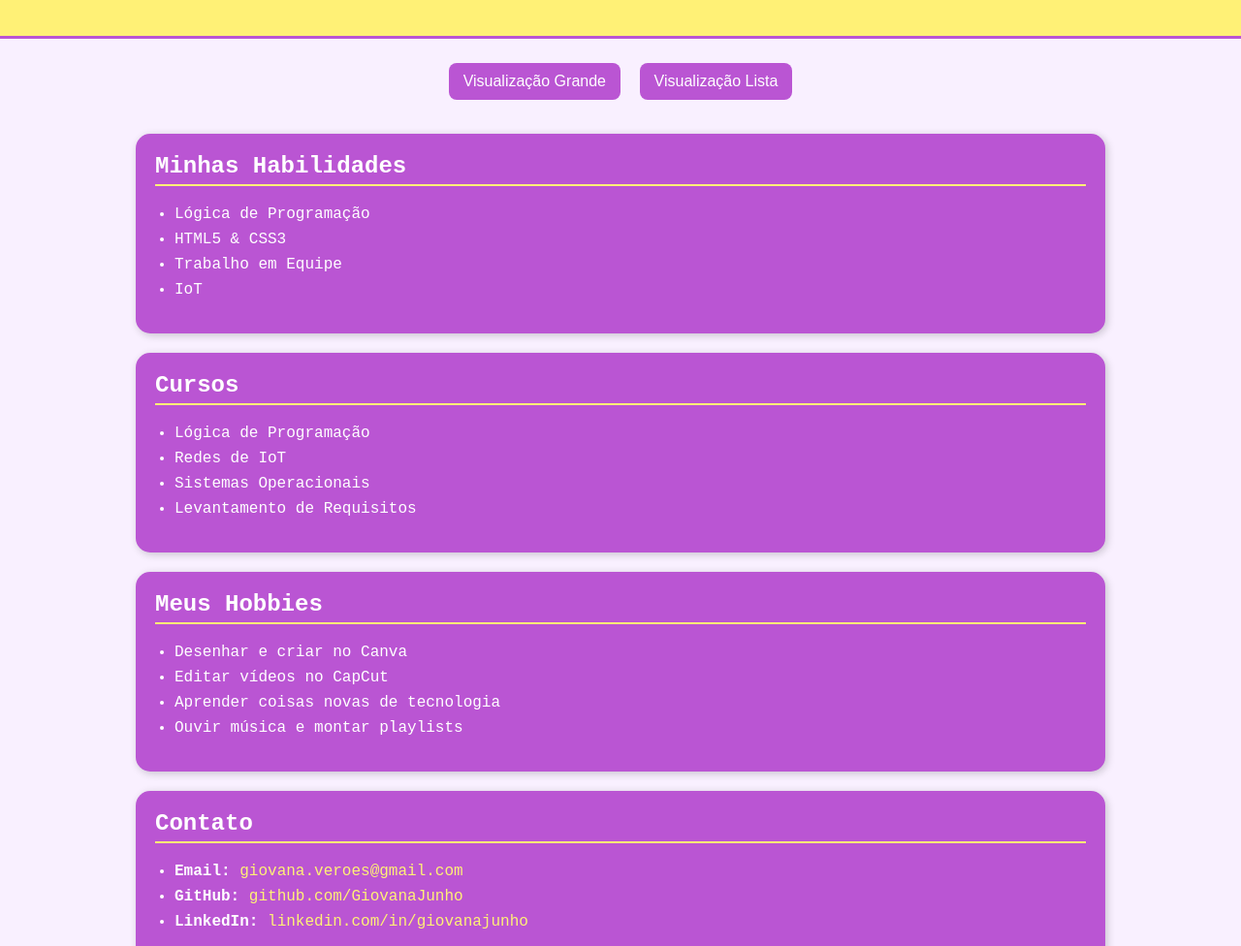
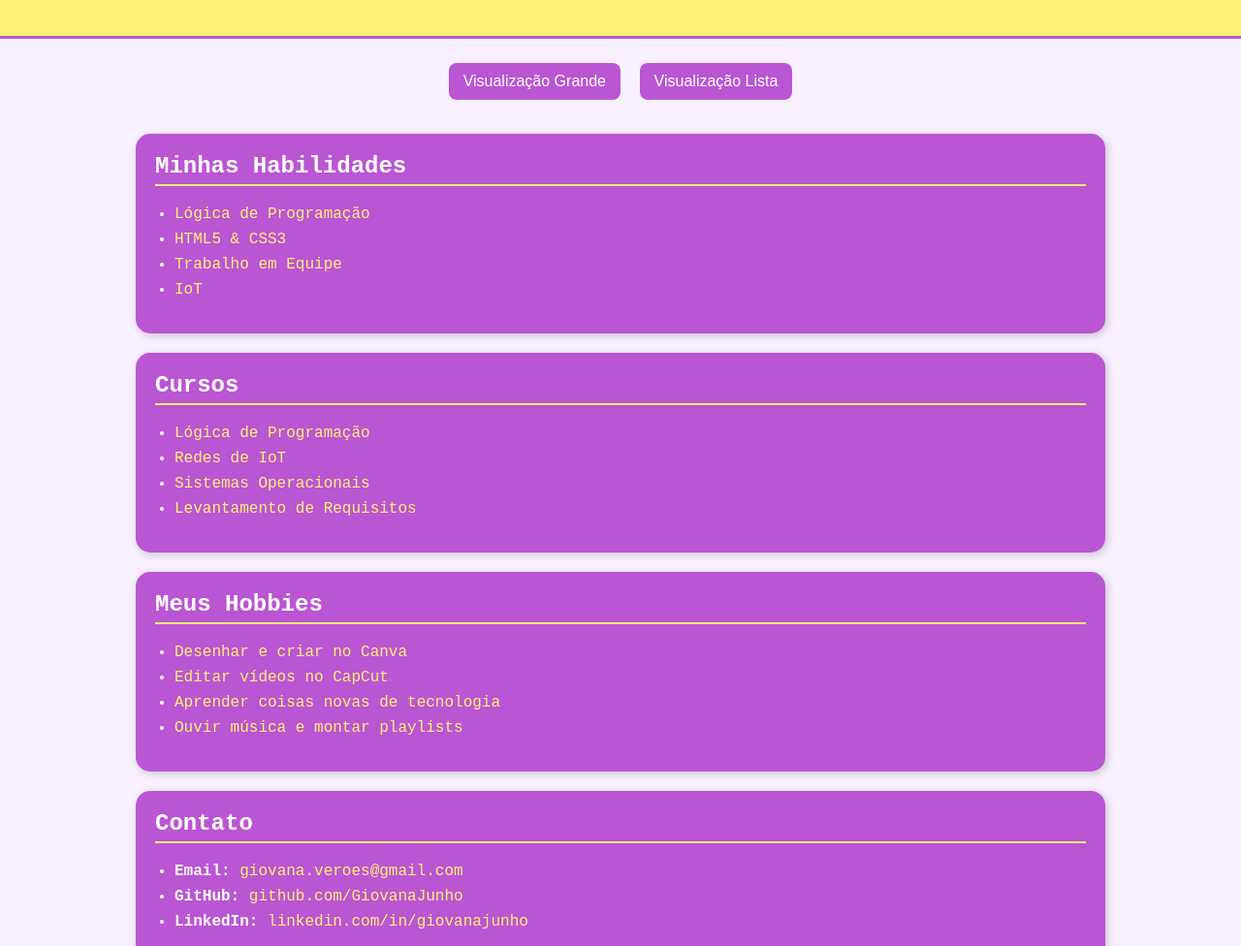
Before and after one commit to Gih0junho/INDE.html, a plain HTML site: page index.html in a window 1280 px wide. Shown: the part 121-1097 px from the top of the page at 97% size. Drawn offline with Linux system fonts and the light colour scheme.

Commit message:
Add files via upload

```diff
--- a/index.html
+++ b/index.html
@@ -135,36 +135,37 @@
     <button class="buttons-visualization" onclick="MudarLista()">Visualização Lista</button>
   </div>
 
-  <main class="lista" id="principal">
+  <main id="principal" class="lista">
     <section>
       <h2>Minhas Habilidades</h2>
       <ul>
-        <li>Lógica de Programação</li>
-        <li>HTML5 & CSS3</li>
-        <li>Trabalho em Equipe</li>
-        <li>IoT</li>
+        <li><a href="https://www.locaweb.com.br/blog/temas/codigo-aberto/logica-de-programacao-o-que-e/" target="_blank">Lógica de Programação</a></li>
+        <li><a href="https://www.treinaweb.com.br/blog/o-que-e-e-como-comecar-com-html-e-css" target="_blank">HTML5 & CSS3</a></li>
+        <li><a href="https://www.portaldorh.ms.gov.br/artigo-trabalho-em-equipe-veja-qual-a-importancia-para-o-sucesso-organizacional/" target="_blank">Trabalho em Equipe</a></li>
+        <li><a href="https://www.3eunicamp.com/post/o-que-%C3%A9-iot-descubra-mais-sobre-a-internet-das-coisas?gad_source=1&gad_campaignid=20527797266&gbraid=0AAAAADMRGQEoGKCgSvKrZpqQz9HIUxmVY&gclid=Cj0KCQjwndHEBhDVARIsAGh0g3CoWwmKcazd6ijXwGs7IBLCu_xPULizSNYgv0lPXViuJhiWKy56KlcaAtyaEALw_wcB" target="_blank">IoT</a></li>
       </ul>
     </section>
 
     <section>
       <h2>Cursos</h2>
       <ul>
-        <li>Lógica de Programação</li>
-        <li>Redes de IoT</li>
-        <li>Sistemas Operacionais</li>
-        <li>Levantamento de Requisitos</li>
+        <li><a href="https://www.alura.com.br/formacao-programacao?utm_term=curso%20de%20l%C3%B3gica%20de%20programa%C3%A7%C3%A3o&utm_campaign=%5BSearch%5D+%5BPerformance%5D+-+Cursos+-+Campanha+Unificada&utm_source=google&utm_medium=cpc&campaign_id=10211097486_147812395669_655638997881&utm_id=10211097486_147812395669_655638997881&hsa_acc=7964138385&hsa_cam=%5BSearch%5D+%5BPerformance%5D+-+Cursos+-+Campanha+Unificada&hsa_grp=147812395669&hsa_ad=655638997881&hsa_src=g&hsa_tgt=kwd-333260569824&hsa_kw=curso%20de%20l%C3%B3gica%20de%20programa%C3%A7%C3%A3o&hsa_mt=e&hsa_net=google&hsa_ver=3&gad_source=1&gad_campaignid=10211097486&gbraid=0AAAAADpqZICVP7yTp0Is4rFn4IjUFol-Y&gclid=Cj0KCQjwndHEBhDVARIsAGh0g3BJecmCqM3hKU7sojqZxNDpSFBCsb4e7m8GxJWni5qvzIJU-X2oE2MaApg2EALw_wcB" target="_blank">Lógica de Programação</a></li>
+        <li><a href="https://cursos.sesisenai.org.br/cursos-tecnicos/tecnico-em-internet-das-coisas-iot/5756" target="_blank">Redes de IoT</a></li>
+        <li><a href="https://www.udemy.com/course/curso-sistemas-operacionais-basico/?utm_source=adwords&utm_medium=udemyads&utm_campaign=MX_FF-CONV_BR_Search-NB_DSA_Beta_la.PT_Google&campaigntype=Search&portfolio=Brazil&language=PT&product=Course&test=&audience=DSA&topic=&priority=Beta&funnel=Conversion&utm_content=&utm_term=_._ag_164619374106_._ad_706585633337_._kw__._de_c_._dm__._pl__._ti_dsa-2328541782635_._li_9100454_._pd__._&matchtype=&gad_source=1&gad_campaignid=21497093485&gbraid=0AAAAADROdO2gu-qhKW3o1fVoFN6kjyWKR&gclid=Cj0KCQjwndHEBhDVARIsAGh0g3DgcicLM4V9PQHX41T0C4MHa1RCSV3d0q2BwNoc3ltfIFmDTg_JpkQaAs8EEALw_wcB&couponCode=PMNVD2025" target="_blank">Sistemas Operacionais</a></li>
+        <li><a href="https://www.alura.com.br/formacao-carreira-tester-qa?utm_term=&utm_campaign=%5BSearch%5D+%5BPerformance%5D+%5BCursos%5D+DSA+-+Forma%C3%A7%C3%B5es&utm_source=google&utm_medium=cpc&campaign_id=21045490451_158851964763_691754664154&utm_id=21045490451_158851964763_691754664154&hsa_acc=7964138385&hsa_cam=%5BSearch%5D+%5BPerformance%5D+%5BCursos%5D+DSA+-+Forma%C3%A7%C3%B5es&hsa_grp=158851964763&hsa_ad=691754664154&hsa_src=g&hsa_tgt=dsa-2276348409543&hsa_kw=&hsa_mt=&hsa_net=google&hsa_ver=3&gad_source=1&gad_campaignid=21045490451&gbraid=0AAAAADpqZIAFWOS2HvY_9Ztv7ktlFfDfn&gclid=Cj0KCQjwndHEBhDVARIsAGh0g3CYP1K_dFAVmVRyiO-NVZf4ClJzj4yRI2up0kzoSFwNPl_0CNkjD50aAv8WEALw_wcB" target="_blank">Levantamento de Requisitos</a></li>
       </ul>
     </section>
 
     <section>
       <h2>Meus Hobbies</h2>
       <ul>
-        <li>Desenhar e criar no Canva</li>
-        <li>Editar vídeos no CapCut</li>
-        <li>Aprender coisas novas de tecnologia</li>
-        <li>Ouvir música e montar playlists</li>
+        <li><a href="https://www.canva.com/" target="_blank">Desenhar e criar no Canva</a></li>
+        <li><a href="https://www.capcut.com/" target="_blank">Editar vídeos no CapCut</a></li>
+        <li><a href="https://www.alura.com.br/" target="_blank">Aprender coisas novas de tecnologia</a></li>
+        <li><a href="https://www.spotify.com/" target="_blank">Ouvir música e montar playlists</a></li>
       </ul>
     </section>
+
 
     <section>
       <h2>Contato</h2>
@@ -189,8 +190,8 @@
 
     function MudarLista() {
       const main = document.getElementById("principal");
-      principal.classList.remove("grade");
-      principal.classList.add("lista");
+      principql.classList.remove("grade");
+      main.classList.add("lista");
     }
   </script>
 </body>
```
